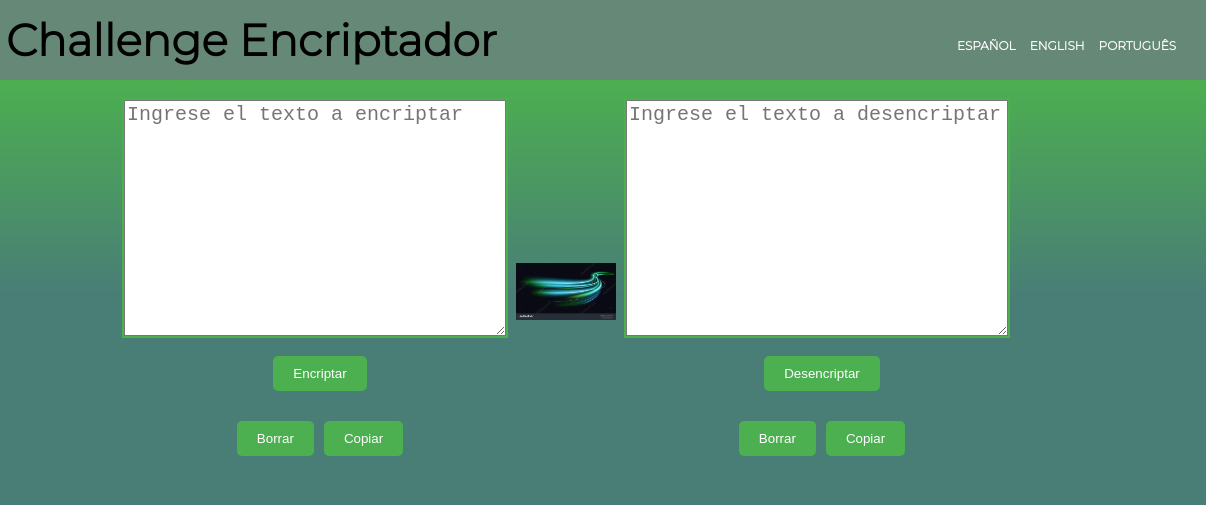
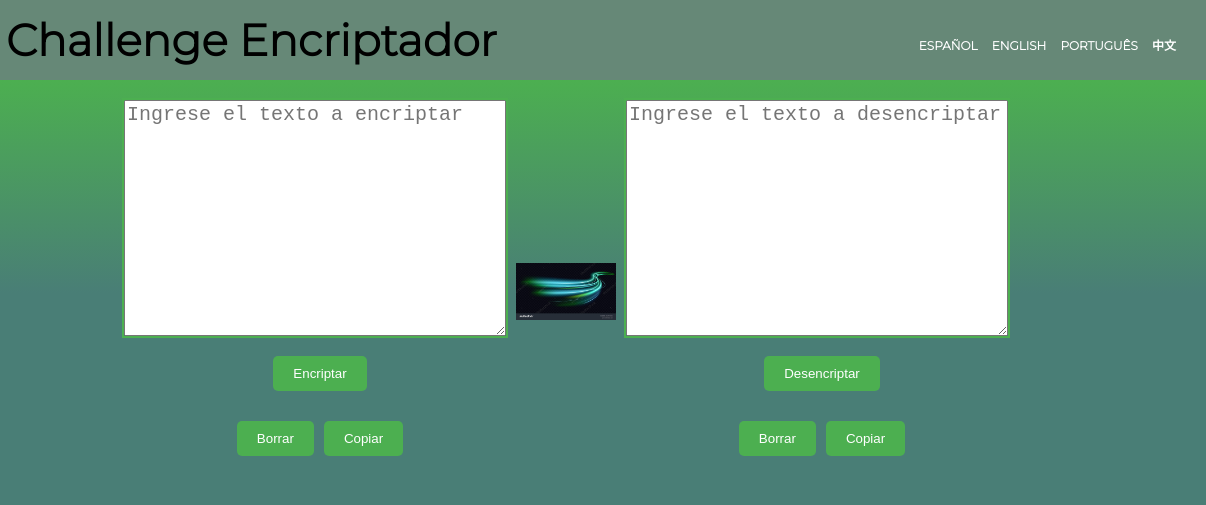
Before and after one commit to MoniCrichton/Encriptador, a plain HTML site: page index.html in a window 1280 px wide. Shown: the top 505 px of the page, 74-1280 px from the left. Drawn offline with Linux system fonts and the light colour scheme; some packages are replaced by stand-ins of ours; a script that the page names is missing.

Commit message:
agregado de idioma chino

```diff
--- a/Idiomas.js
+++ b/Idiomas.js
@@ -34,8 +34,21 @@ const translations = {
         placeholderDesencriptar: 'Digite o texto a ser descriptografado',
         textoCopiado: 'Texto copiado',
         textoDesencriptado: 'O texto descriptografado foi copiado para a área de transferência'
-    }
+    },
+    chinese: {
+        encriptar: '加密',
+        desencriptar: '解密',
+        copiar: '复制',
+        borrar: '清空',
+        copiadoExito: '已加密文本已复制到剪贴板',
+        titulo: '加密器挑战',
+        placeholderEncriptar: '输入要加密的文本',
+        placeholderDesencriptar: '输入要解密的文本',
+        textoCopiado: '文本已复制',
+        textoDesencriptado: '解密文本已复制到剪贴板'
+    },
 };
+
 
 function cambiarIdioma(idioma) {
     const traducciones = translations[idioma];
--- a/index.html
+++ b/index.html
@@ -27,6 +27,7 @@
                 <li><a href="javascript:void(0);" onclick="cambiarIdioma('spanish')">Español</a></li>
                 <li><a href="javascript:void(0);" onclick="cambiarIdioma('english')">English</a></li>
                 <li><a href="javascript:void(0);" onclick="cambiarIdioma('portuguese')">Português</a></li>
+                <li><a href="javascript:void(0);" onclick="cambiarIdioma('chinese')">中文</a></li>
             </ul>
         </nav>
     </header>
```
